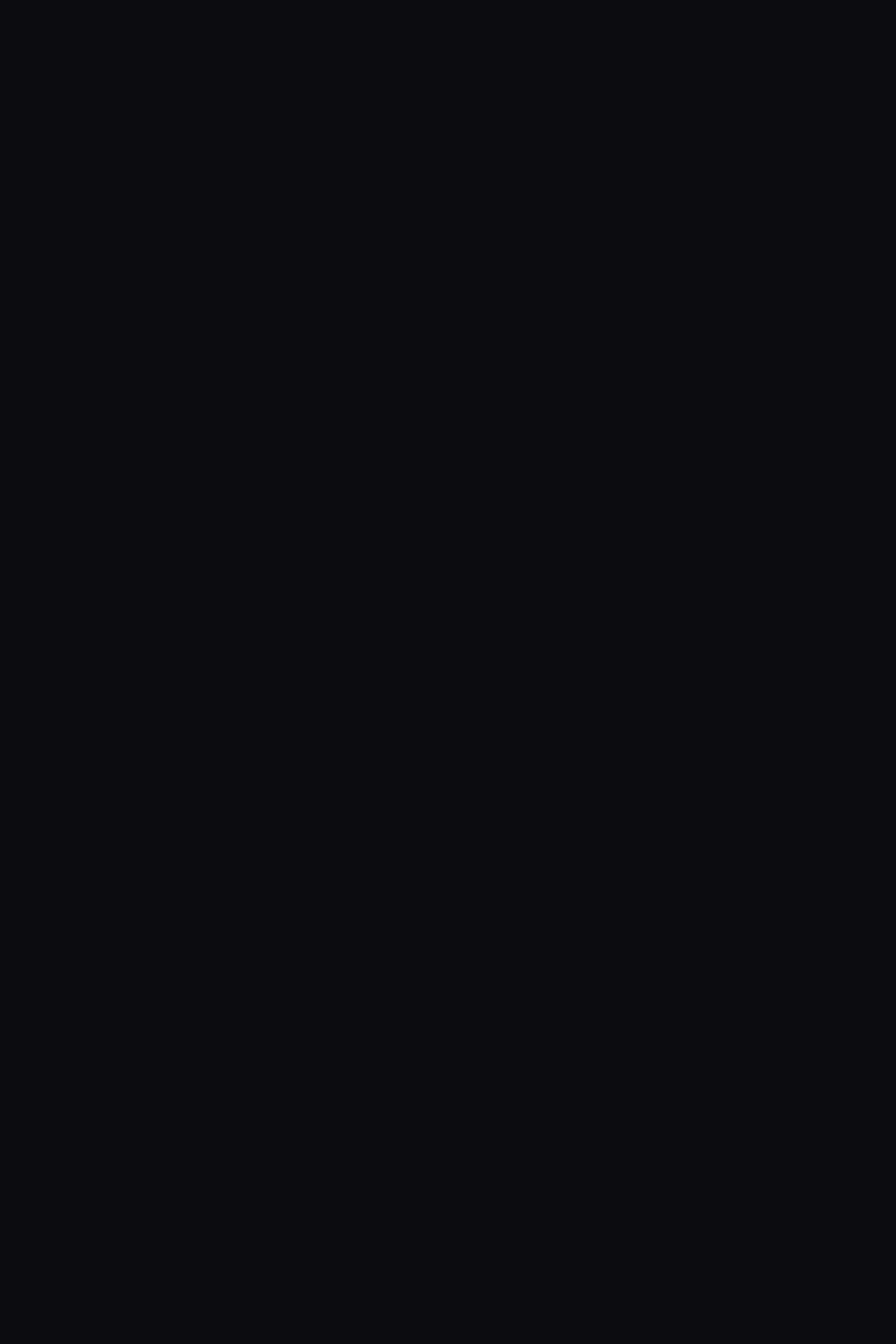
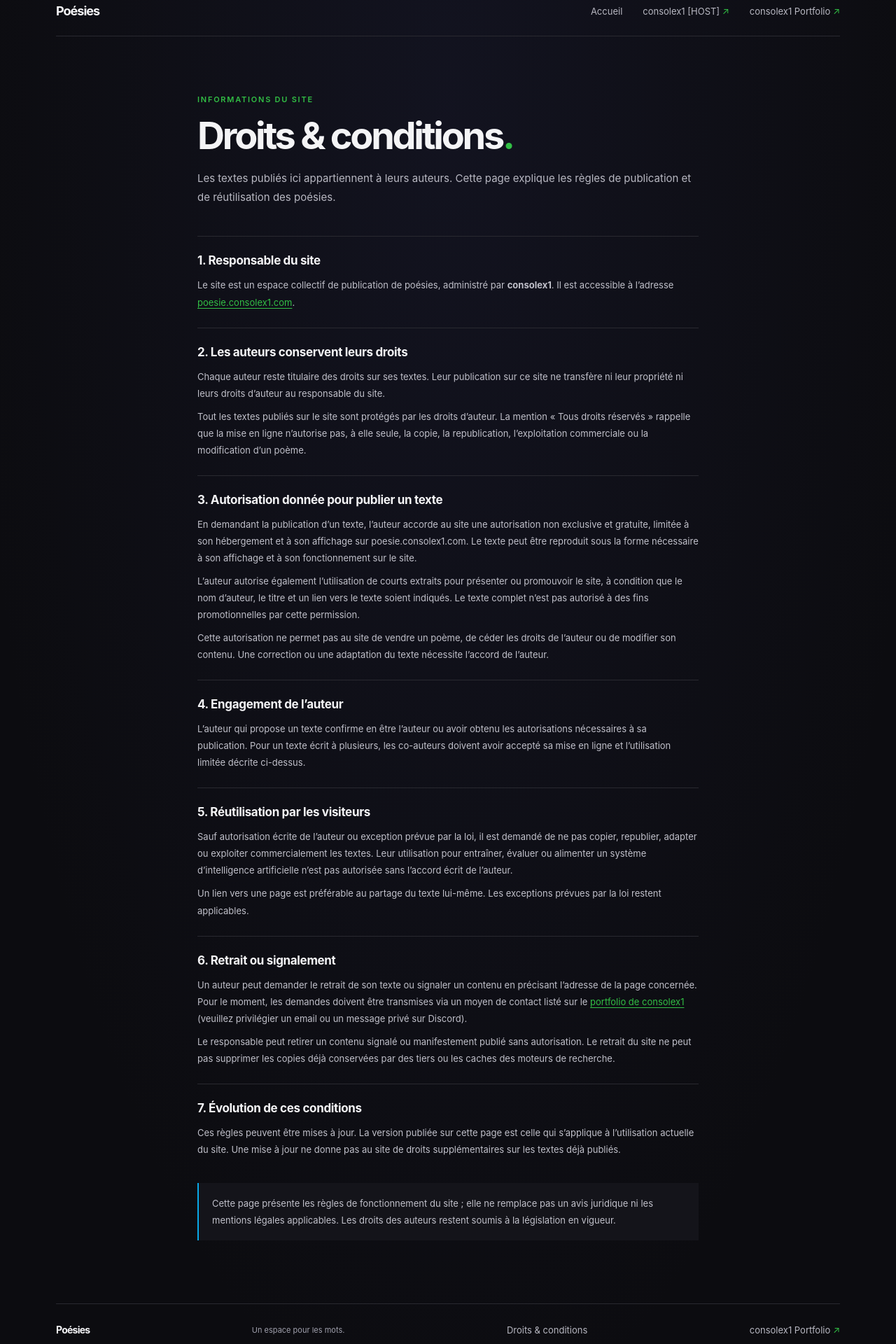
Before and after one commit to console-x1/poesie.consolex1, a Next.js app: page /conditions in a window 1280 px wide. Before the commit this address had no page. Shown: the part 20-1940 px from the top of the page at 70% size. Before the commit the page ends 800 px from the top, so only its background shows below. Built offline with nearby package versions, Linux system fonts and the light colour scheme.

Commit message:
feat: add authors' rights and conditions page, update footer links and content

```diff
--- a/src/app/[author]/page.tsx
+++ b/src/app/[author]/page.tsx
@@ -147,7 +147,7 @@ export default function AuthorPage({ params }: AuthorPageProps) {
                       <div className="poem-content">
                         <p className="poem-text">{poem.text}</p>
                         <div className="poem-meta">
-                          <span>{poem.author}</span>
+                          <span>© {poem.author} - Tous droits réservés</span>
                           <span>{poem.year}</span>
                         </div>
                       </div>
--- /dev/null
+++ b/src/app/conditions/page.tsx
@@ -0,0 +1,135 @@
+import type { Metadata } from 'next';
+import { SiteFooter, SiteHeader } from '@/components/SiteChrome';
+
+export const metadata: Metadata = {
+  title: 'Droits & conditions de publication',
+  description:
+    'Droits des auteurs, autorisation de publication et règles de réutilisation des poèmes.',
+  alternates: {
+    canonical: '/conditions/',
+  },
+};
+
+export default function ConditionsPage() {
+  return (
+    <main className="page-shell">
+      <SiteHeader backHref="/" backLabel="Accueil" />
+
+      <article className="legal-page">
+        <p className="eyebrow">INFORMATIONS DU SITE</p>
+        <h1>
+          Droits &amp; conditions<span className="title-accent">.</span>
+        </h1>
+        <p className="legal-intro">
+          Les textes publiés ici appartiennent à leurs auteurs. Cette page
+          explique les règles de publication et de réutilisation des poésies.
+        </p>
+
+        <section className="legal-section">
+          <h2>1. Responsable du site</h2>
+          <p>
+            Le site est un espace collectif de publication de poésies, administré
+            par <strong>consolex1</strong>. Il est accessible à l’adresse{' '}
+            <a href="https://poesie.consolex1.com">poesie.consolex1.com</a>.
+          </p>
+        </section>
+
+        <section className="legal-section">
+          <h2>2. Les auteurs conservent leurs droits</h2>
+          <p>
+            Chaque auteur reste titulaire des droits sur ses textes. Leur
+            publication sur ce site ne transfère ni leur propriété ni leurs
+            droits d’auteur au responsable du site.
+          </p>
+          <p>
+            Tout les textes publiés sur le site sont protégés par les droits d’auteur.
+            La mention « Tous droits réservés » rappelle que la mise en ligne
+            n’autorise pas, à elle seule, la copie, la republication,
+            l’exploitation commerciale ou la modification d’un poème.
+          </p>
+        </section>
+
+        <section className="legal-section">
+          <h2>3. Autorisation donnée pour publier un texte</h2>
+          <p>
+            En demandant la publication d’un texte, l’auteur accorde au site une
+            autorisation non exclusive et gratuite, limitée à son hébergement
+            et à son affichage sur poesie.consolex1.com. Le texte peut être
+            reproduit sous la forme nécessaire à son affichage et à son
+            fonctionnement sur le site.
+          </p>
+          <p>
+            L’auteur autorise également l’utilisation de courts extraits pour
+            présenter ou promouvoir le site, à condition que le nom d’auteur,
+            le titre et un lien vers le texte soient indiqués. Le texte complet
+            n’est pas autorisé à des fins promotionnelles par cette permission.
+          </p>
+          <p>
+            Cette autorisation ne permet pas au site de vendre un poème, de
+            céder les droits de l’auteur ou de modifier son contenu. Une
+            correction ou une adaptation du texte nécessite l’accord de l’auteur.
+          </p>
+        </section>
+
+        <section className="legal-section">
+          <h2>4. Engagement de l’auteur</h2>
+          <p>
+            L’auteur qui propose un texte confirme en être l’auteur ou avoir
+            obtenu les autorisations nécessaires à sa publication. Pour un texte
+            écrit à plusieurs, les co-auteurs doivent avoir accepté sa mise en
+            ligne et l’utilisation limitée décrite ci-dessus.
+          </p>
+        </section>
+
+        <section className="legal-section">
+          <h2>5. Réutilisation par les visiteurs</h2>
+          <p>
+            Sauf autorisation écrite de l’auteur ou exception prévue par la loi,
+            il est demandé de ne pas copier, republier, adapter ou exploiter
+            commercialement les textes. Leur utilisation pour entraîner,
+            évaluer ou alimenter un système d’intelligence artificielle n’est
+            pas autorisée sans l’accord écrit de l’auteur.
+          </p>
+          <p>
+            Un lien vers une page est préférable au partage du texte lui-même.
+            Les exceptions prévues par la loi restent applicables.
+          </p>
+        </section>
+
+        <section className="legal-section">
+          <h2>6. Retrait ou signalement</h2>
+          <p>
+            Un auteur peut demander le retrait de son texte ou signaler un
+            contenu en précisant l’adresse de la page concernée.
+            Pour le moment, les demandes doivent être transmises via un moyen de contact listé sur le{' '}
+            <a href="https://me.consolex1.com">portfolio de consolex1</a> (veuillez privilégier un email ou un message privé sur Discord).
+          </p>
+          <p>
+            Le responsable peut retirer un contenu signalé ou manifestement
+            publié sans autorisation. Le retrait du site ne peut pas supprimer
+            les copies déjà conservées par des tiers ou les caches des moteurs
+            de recherche.
+          </p>
+        </section>
+
+        <section className="legal-section">
+          <h2>7. Évolution de ces conditions</h2>
+          <p>
+            Ces règles peuvent être mises à jour. La version publiée sur cette
+            page est celle qui s’applique à l’utilisation actuelle du site. Une
+            mise à jour ne donne pas au site de droits supplémentaires sur les
+            textes déjà publiés.
+          </p>
+        </section>
+
+        <p className="legal-note">
+          Cette page présente les règles de fonctionnement du site ; elle ne
+          remplace pas un avis juridique ni les mentions légales applicables.
+          Les droits des auteurs restent soumis à la législation en vigueur.
+        </p>
+      </article>
+
+      <SiteFooter />
+    </main>
+  );
+}
--- a/src/app/globals.css
+++ b/src/app/globals.css
@@ -68,19 +68,19 @@ a {
 }
 
 .header-nav a,
-.site-footer > a:last-child {
+.site-footer > a:not(.footer-brand) {
   color: #b8b8c2;
   font-size: 13px;
   transition: color 160ms ease;
 }
 
 .header-nav a:hover,
-.site-footer > a:last-child:hover {
+.site-footer > a:not(.footer-brand):hover {
   color: var(--foreground);
 }
 
 .header-nav a span,
-.site-footer > a:last-child span {
+.site-footer > a:not(.footer-brand) span {
   color: var(--green);
 }
 
@@ -547,6 +547,69 @@ a {
   color: var(--green);
 }
 
+.legal-page {
+  width: min(100%, 780px);
+  min-height: calc(100vh - 148px);
+  margin: 0 auto;
+  padding: 83px 32px 90px;
+}
+
+.legal-page > .eyebrow {
+  margin-bottom: 15px;
+  color: var(--green);
+}
+
+.legal-page h1 {
+  margin: 0;
+  font-size: clamp(36px, 6vw, 54px);
+  font-weight: 750;
+  letter-spacing: -0.06em;
+  line-height: 1.12;
+}
+
+.legal-intro {
+  margin: 17px 0 42px;
+  color: #b8b8c2;
+  font-size: 15px;
+  line-height: 1.8;
+}
+
+.legal-section {
+  padding: 24px 0;
+  border-top: 1px solid var(--line);
+}
+
+.legal-section h2 {
+  margin: 0 0 13px;
+  font-size: 17px;
+  font-weight: 650;
+  letter-spacing: -0.02em;
+}
+
+.legal-section p,
+.legal-note {
+  color: #c0c0ca;
+  font-size: 13px;
+  line-height: 1.85;
+}
+
+.legal-section p {
+  margin: 9px 0 0;
+}
+
+.legal-section a {
+  color: var(--green);
+  text-decoration: underline;
+  text-underline-offset: 3px;
+}
+
+.legal-note {
+  margin: 12px 0 0;
+  padding: 17px 19px;
+  border-left: 2px solid var(--blue);
+  background: var(--surface);
+}
+
 @media (max-width: 650px) {
   .page-shell {
     width: min(100% - 36px, 540px);
@@ -624,6 +687,19 @@ a {
     font-size: 15px;
   }
 
+  .legal-page {
+    min-height: calc(100vh - 138px);
+    padding: 62px 4px 60px;
+  }
+
+  .legal-page h1 {
+    font-size: 38px;
+  }
+
+  .legal-intro {
+    margin-bottom: 30px;
+  }
+
   .collections-section {
     padding: 18px 0 76px;
   }
@@ -683,8 +759,14 @@ a {
   }
 
   .site-footer > span,
-  .site-footer > a:last-child {
+  .site-footer > a:not(.footer-brand) {
     font-size: 10px;
+  }
+
+  .site-footer {
+    flex-wrap: wrap;
+    gap: 14px;
+    padding: 18px 0;
   }
 }
 
--- a/src/components/SiteChrome.tsx
+++ b/src/components/SiteChrome.tsx
@@ -31,6 +31,7 @@ export function SiteFooter() {
         Poésies
       </Link>
       <span>Un espace pour les mots.</span>
+      <Link href="/conditions/">Droits &amp; conditions</Link>
       <a href="https://me.consolex1.com">
         consolex1 Portfolio <span aria-hidden="true">↗</span>
       </a>
```
Also changed, not shown: src/app/[author]/[poem]/page.tsx (+5 -2 lines), content/README.md, 1 other file (tests, documents, lock files or other folders).
